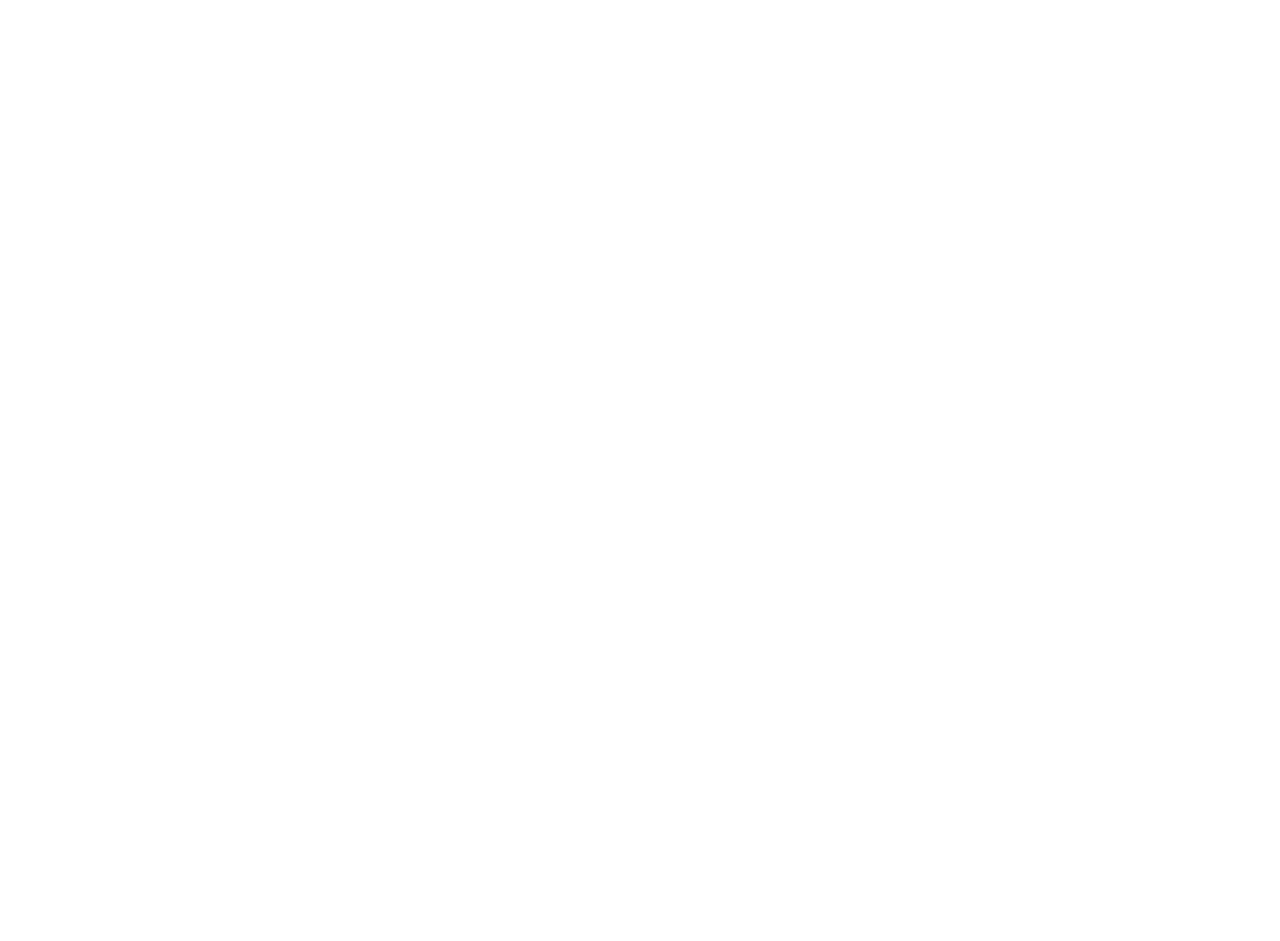
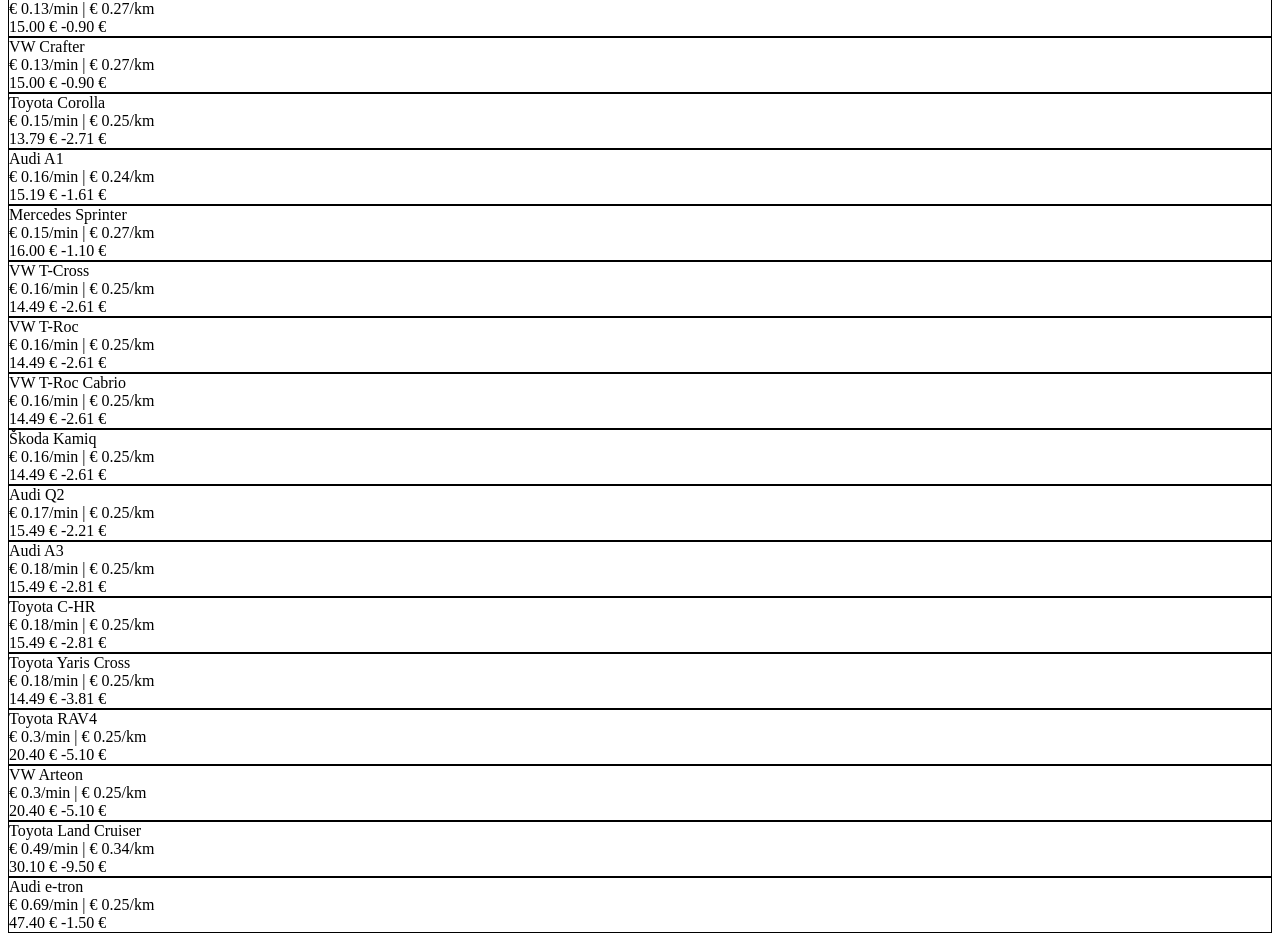
Before and after one commit to aanndryyyy/bolt-calculator, a SvelteKit app: page / in a window 1280 px wide. Shown: the part 400-1341 px from the top of the page. Before the commit the page ends 800 px from the top, so only its background shows below. Built offline with nearby package versions, Linux system fonts and the light colour scheme.

Commit message:
Update cars

```diff
--- a/src/cars.ts
+++ b/src/cars.ts
@@ -2,12 +2,102 @@
 
 const cars: Car[] = [
   {
-    name: "VW T-Roc",
+    name: "Audi A1",
+    price: {
+      km:     0.24,
+      minute: 0.16,
+      hour:   7.99,
+      day:    30.90,
+    }
+  },
+  {
+    name: "Audi A3",
     price: {
       km:     0.25,
-      minute: 0.16,
-      hour:   6.99,
+      minute: 0.18,
+      hour:   7.99,
       day:    33.89,
+    }
+  },
+  {
+    name: "Audi e-tron",
+    price: {
+      km:     0.25,
+      minute: 0.69,
+      hour:   39.90,
+      day:    149.90,
+    }
+  },
+  {
+    name: "Audi Q2",
+    price: {
+      km:     0.25,
+      minute: 0.17,
+      hour:   7.99,
+      day:    33.89,
+    }
+  },
+  {
+    name: "Hyundai i20",
+    price: {
+      km:     0.24,
+      minute: 0.13,
+      hour:   4.99,
+      day:    27.90,
+    }
+  },
+  {
+    name: "Kia Picanto",
+    price: {
+      km:     0.22,
+      minute: 0.13,
+      hour:   4.99,
+      day:    27.89,
+    }
+  },
+  {
+    name: "Mercedes Sprinter",
+    price: {
+      km:     0.27,
+      minute: 0.15,
+      hour:   7.90,
+      day:    37.90,
+    }
+  },
+  {
+    name: "Toyota Corolla",
+    price: {
+      km:     0.25,
+      minute: 0.15,
+      hour:   6.29,
+      day:    29.89,
+    }
+  },
+  {
+    name: "Toyota C-HR",
+    price: {
+      km:     0.25,
+      minute: 0.18,
+      hour:   7.99,
+      day:    35.89,
+    }
+  },
+  {
+    name: "Toyota Land Cruiser",
+    price: {
+      km:     0.34,
+      minute: 0.49,
+      hour:   19.90,
+      day:    79.90,
+    }
+  },
+  {
+    name: "Toyota RAV4",
+    price: {
+      km:     0.25,
+      minute: 0.30,
+      hour:   12.90,
+      day:    43.90,
     }
   },
   {
@@ -20,7 +110,43 @@
     }
   },
   {
-    name: "Skoda Kamiq",
+    name: "Toyota Yaris Cross",
+    price: {
+      km:     0.25,
+      minute: 0.18,
+      hour:   6.99,
+      day:    33.89,
+    }
+  },
+  {
+    name: "VW Arteon",
+    price: {
+      km:     0.25,
+      minute: 0.30,
+      hour:   12.90,
+      day:    43.90,
+    }
+  },
+  {
+    name: "VW e-Crafter",
+    price: {
+      km:     0.27,
+      minute: 0.13,
+      hour:   6.90,
+      day:    35.90,
+    }
+  },
+  {
+    name: "VW Crafter",
+    price: {
+      km:     0.27,
+      minute: 0.13,
+      hour:   6.90,
+      day:    35.90,
+    }
+  },
+  {
+    name: "VW T-Cross",
     price: {
       km:     0.25,
       minute: 0.16,
@@ -29,21 +155,48 @@
     }
   },
   {
-    name: "Audi Q2",
+    name: "VW T-Roc",
     price: {
       km:     0.25,
-      minute: 0.17,
-      hour:   7.99,
+      minute: 0.16,
+      hour:   6.99,
       day:    33.89,
     }
   },
   {
-    name: "Toyota RAV4",
+    name: "VW T-Roc Cabrio",
     price: {
       km:     0.25,
-      minute: 0.30,
-      hour:   12.90,
-      day:    43.90,
+      minute: 0.16,
+      hour:   6.99,
+      day:    33.89,
+    }
+  },
+  {
+    name: "Škoda Scala",
+    price: {
+      km:     0.22,
+      minute: 0.13,
+      hour:   4.99,
+      day:    27.89,
+    }
+  },
+  {
+    name: "Škoda Fabia",
+    price: {
+      km:     0.24,
+      minute: 0.13,
+      hour:   4.99,
+      day:    27.90,
+    }
+  },
+  {
+    name: "Škoda Kamiq",
+    price: {
+      km:     0.25,
+      minute: 0.16,
+      hour:   6.99,
+      day:    33.89,
     }
   },
 ];
```
